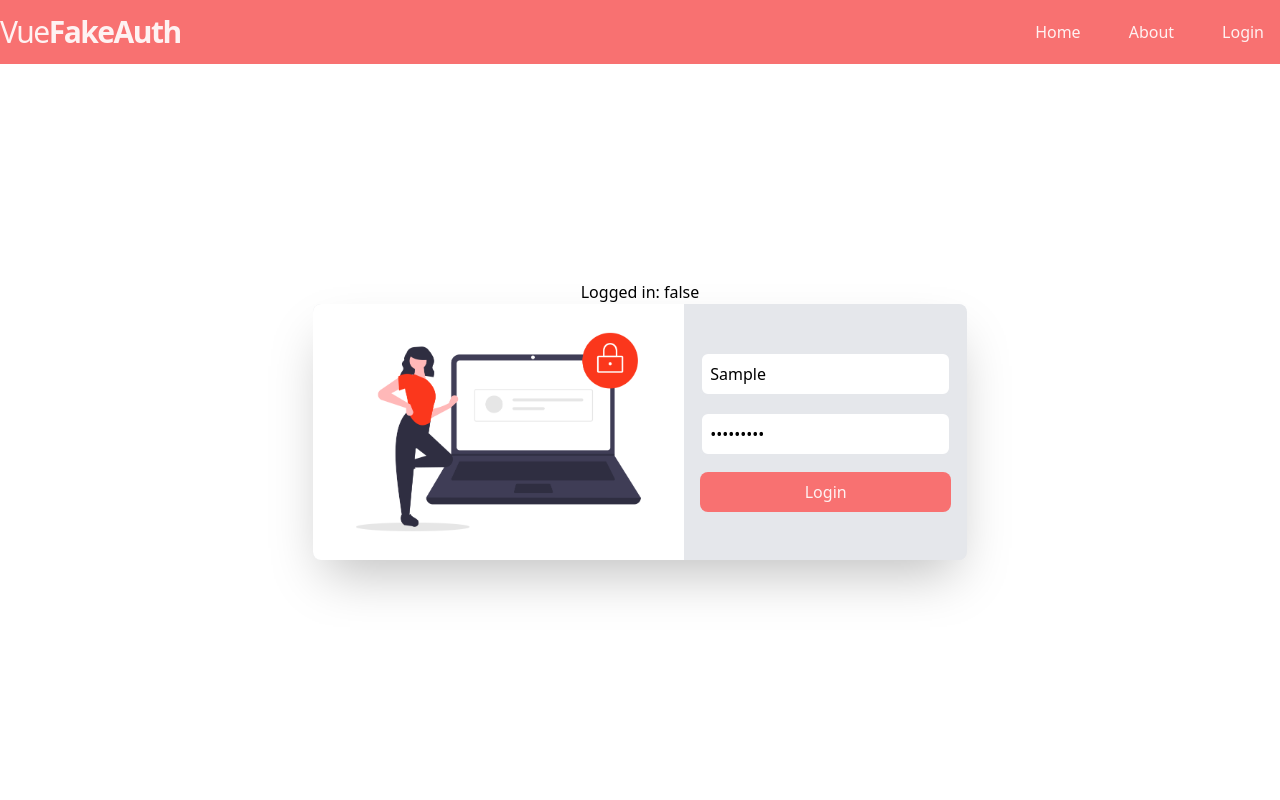
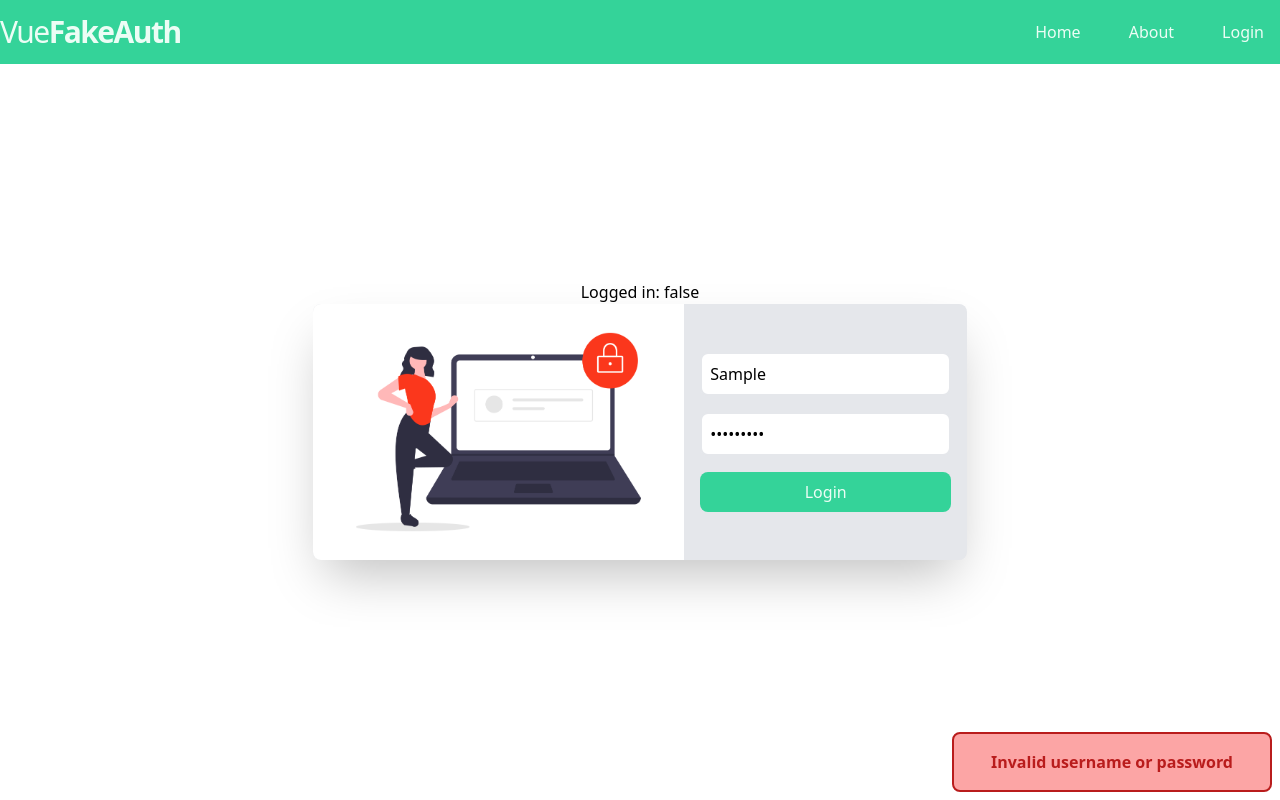
Before and after one commit to jvill171/vuefakeauth, a Vue app: page /login in a window 1280 px wide. Both pictures are taken after typing "Sample", "Sample123" into the empty fields and a click on the button "Login". Built offline with nearby package versions, Linux system fonts and the light colour scheme.

Commit message:
Finished

```diff
--- a/package.json
+++ b/package.json
@@ -7,6 +7,7 @@
     "serve": "vite preview"
   },
   "dependencies": {
+    "@vueuse/core": "^6.7.6",
     "vue": "^3.2.16",
     "vue-router": "^4.0.12"
   },
--- a/src/components/Nav.vue
+++ b/src/components/Nav.vue
@@ -13,28 +13,28 @@ const loggingOut = () => {
 </script>
 
 <template>
-    <div class="bg-red-400">
-        <div class="container mx-auto flex items-center justify-between text-red-50">
+    <div class="bg-green-400">
+        <div class="container mx-auto flex items-center justify-between text-green-50">
             <h1 class="tracking-tighter text-3xl font-thin">
                 Vue<span class="font-semibold">FakeAuth</span>
             </h1>
             <nav>
                 <ul class="flex space-x-4">
                     <router-link to="/">
-                        <li class="py-5 px-4 hover:cursor-pointer hover:bg-red-300">Home</li>
+                        <li class="py-5 px-4 hover:cursor-pointer hover:bg-green-300">Home</li>
                     </router-link>
                     <router-link to="/about">
-                        <li class="py-5 px-4 hover:cursor-pointer hover:bg-red-300">About</li>
+                        <li class="py-5 px-4 hover:cursor-pointer hover:bg-green-300">About</li>
                     </router-link>
                     <router-link v-if="!isAuthenticated" to="/login">
-                        <li class="py-5 px-4 hover:cursor-pointer hover:bg-red-300">Login</li>
+                        <li class="py-5 px-4 hover:cursor-pointer hover:bg-green-300">Login</li>
                     </router-link>
                     <div v-else class="flex">
                         <router-link to="/secret">
-                            <li class="py-5 px-4 hover:cursor-pointer hover:bg-red-300">Secret</li>
+                            <li class="py-5 px-4 hover:cursor-pointer hover:bg-green-300">Secret</li>
                         </router-link>
                         <button  @click="loggingOut">
-                            <li class="py-5 px-4 hover:cursor-pointer hover:bg-red-300">Logout</li>
+                            <li class="py-5 px-4 hover:cursor-pointer hover:bg-green-300">Logout</li>
                         </button>
                     </div>
                 </ul>
--- /dev/null
+++ b/src/composable/useError.js
@@ -0,0 +1,11 @@
+import {ref} from "vue";
+
+const useError = () => {
+    const error = ref(null);
+    const setError = (value) => {
+        error.value = value;
+    }
+    return {error, setError};
+};
+
+export default useError;
--- a/src/pages/about.vue
+++ b/src/pages/about.vue
@@ -2,7 +2,7 @@
 
 <template >
 <div class="flex-col flex items-center justify-center min-h-screen-nonav">
-    <h2 class="text-6xl font-extralight tracking-tighter">About Page</h2>
+    <h2 class="text-6xl font-extralight tracking-tighter z-50">About Page</h2>
     <img src="../assets/bg_about.png" alt="About BG">
 </div>
 </template>
--- a/src/pages/login.vue
+++ b/src/pages/login.vue
@@ -2,6 +2,7 @@
 import {ref} from "vue";
 import {useRouter} from "vue-router";
 import useAuth from "../composable/useAuth";
+import useError from "../composable/useError";
 
 const { isAuthenticated, login } = useAuth();
 
@@ -15,7 +16,18 @@ const loginIn = () => {
     if(isAuthenticated.value){
         router.push("/");
     }
+    else{
+        setError("Invalid username or password");
+        start();
+    }
 };
+
+const {error, setError} = useError();
+
+import { useTimeout, promiseTimeout } from '@vueuse/core';
+
+const { ready, start } = useTimeout(4000, { controls: true }, false);
+
 </script>
 
 <template >
@@ -28,8 +40,10 @@ const loginIn = () => {
                 v-model="username"/>
             <input type="password" class="p-2 border-2 rounded-lg" placeholder="Password"
                 v-model="password"/>
-            <button @submit.prevent="loginIn" type="submit" class="py-2 rounded-lg bg-red-400 text-red-50">Login</button>
+            <button @submit.prevent="loginIn" type="submit" class="py-2 rounded-lg bg-green-400 text-green-50">Login</button>
         </form>
     </div>
+    <div v-if="!ready && error"
+     class="w-1/4 absolute bottom-2 right-2 rounded-lg text-center p-4 bg-red-300 text-red-700 font-semibold border-2 border-red-700">{{error}}</div>
 </div>
 </template>
```
Also changed, not shown: 1 other file (tests, documents, lock files or other folders).
